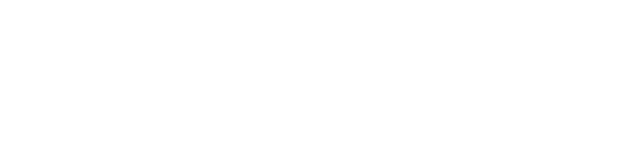
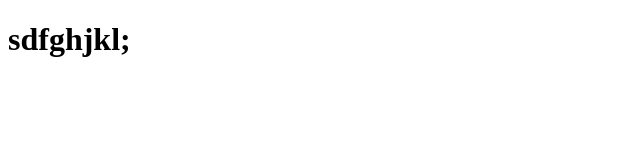
Before and after one commit to zainsatussystems/test, a plain HTML site: page index.html in a window 1280 px wide. Shown: the whole page, without its empty margins (0-640 px from the left). Drawn offline with Linux system fonts and the light colour scheme.

Commit message:
feat: ad heading

```diff
--- a/index.html
+++ b/index.html
@@ -6,6 +6,6 @@
     <title>Document</title>
 </head>
 <body>
-
+    <h1>sdfghjkl;</h1>
 </body>
 </html>
```
